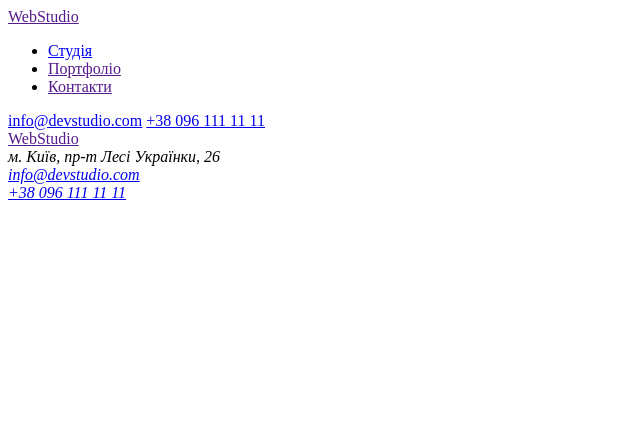
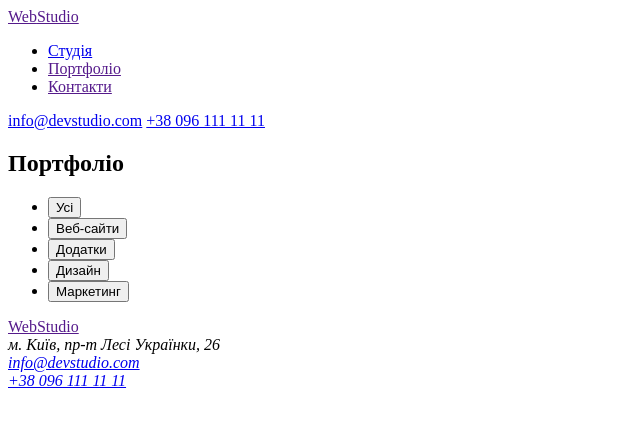
Before and after one commit to Vas2306/goit-markup-hw-02, a plain HTML site: page portfolio.html in a window 1280 px wide. Shown: the whole page, without its empty margins (0-640 px from the left). Drawn offline with Linux system fonts and the light colour scheme.

Commit message:
list by button
Создаем список кнопок

```diff
--- a/portfolio.html
+++ b/portfolio.html
@@ -20,7 +20,17 @@
       <a href="tel:+380961111111">+38 096 111 11 11</a>
     </header>
  <main>
+<section>
+  <h1>Портфоліо</h1>
+  <ul>
+    <li><button type="button">Усі</button></li>
+    <li><button type="button">Веб-сайти</button></li>
+    <li><button type="button">Додатки</button></li>
+    <li><button type="button">Дизайн</button></li>
+    <li><button type="button">Маркетинг</button></li>
+  </ul>
 
+</section>
  </main>
     <footer>
       <a href=""><span>Web</span>Studio</a>
```
